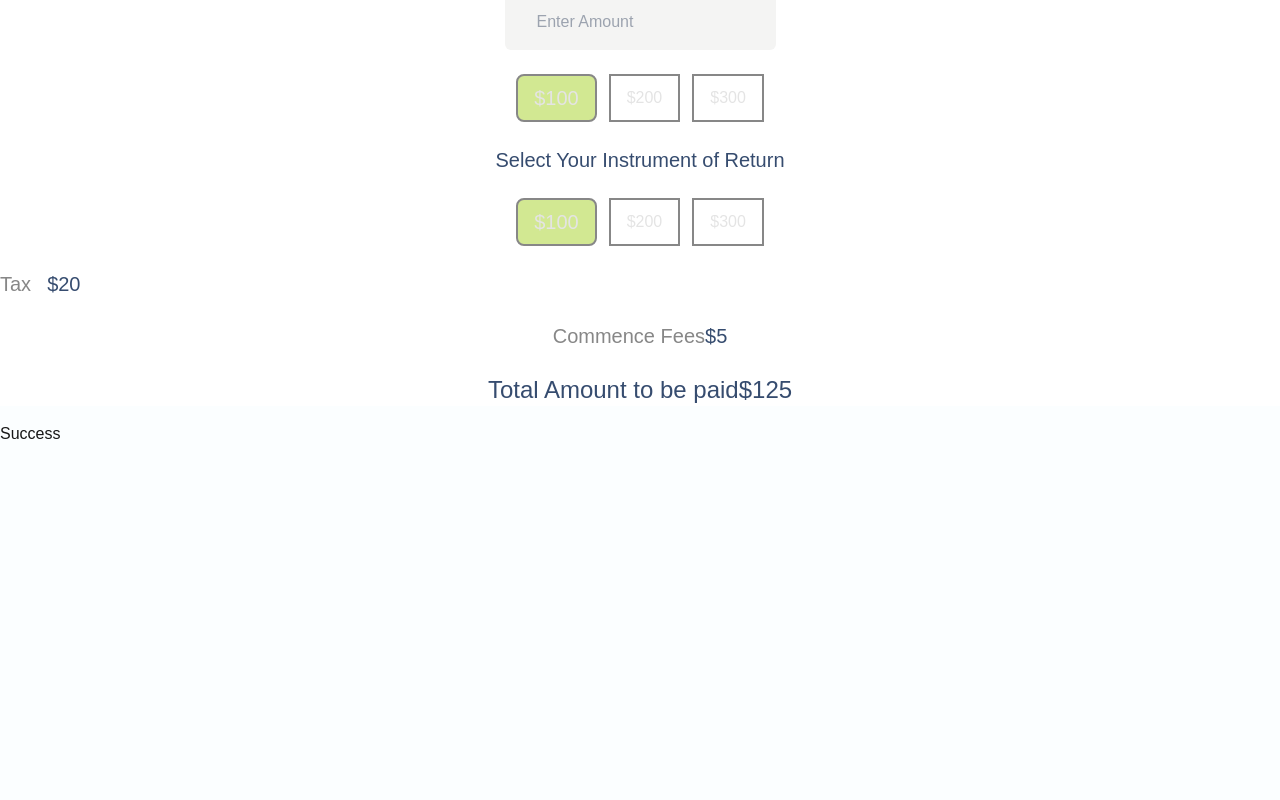
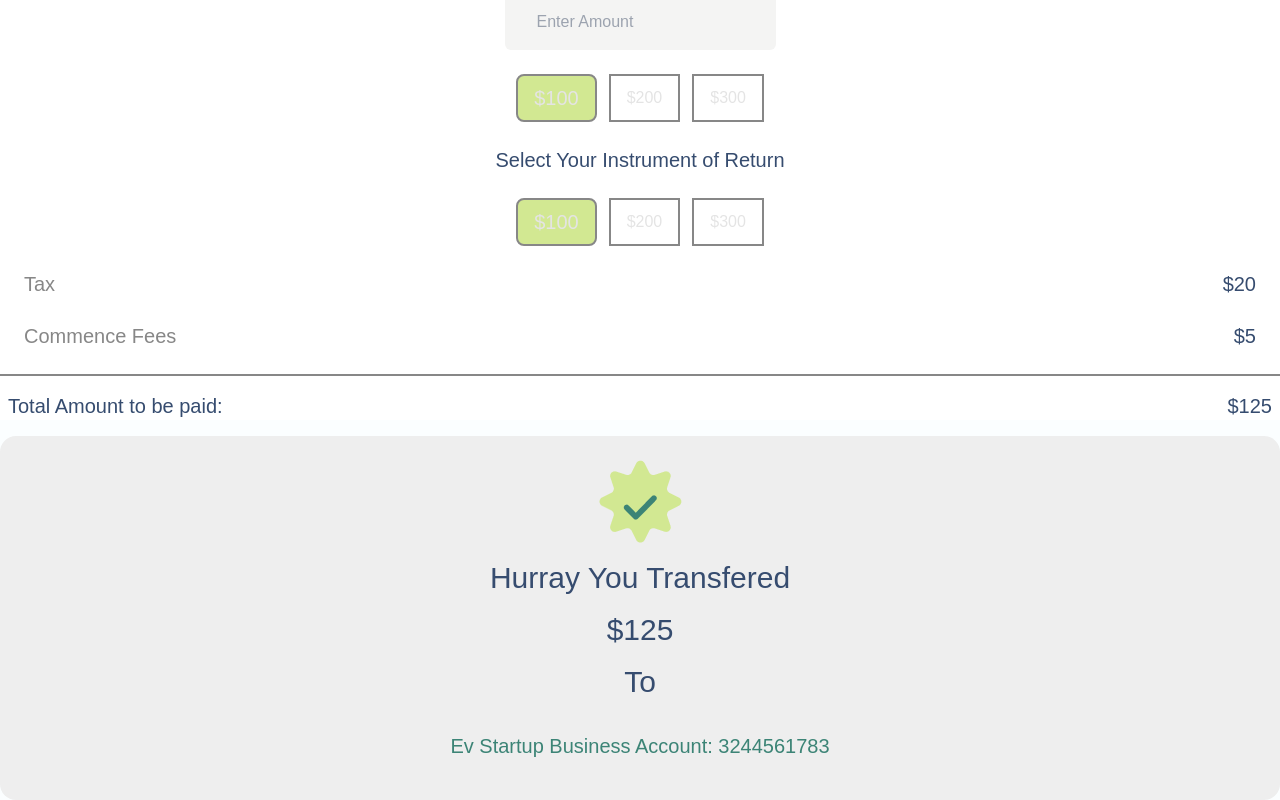
Before and after one commit to Sallah10/neighborhood-hub, a Next.js app: page / in a window 1280 px wide. Shown: the part 1864-2664 px from the top of the page. Before the commit the page ends 2310 px from the top, so only its background shows below. Built offline with nearby package versions, Linux system fonts and the light colour scheme.

Commit message:
success page done

```diff
--- a/app/subscribe.tsx
+++ b/app/subscribe.tsx
@@ -20,16 +20,16 @@ const Subscribe = () => {
                     <button className='px-4 py-2 text-[#E4E4E4] border-2 border-[#878787]'>$200</button>
                     <button className='px-4 py-2 text-[#E4E4E4] border-2 border-[#878787]'>$300</button>
                 </div>
-                <div className='flex gap-4 self-center w-full'>
+                <div className='flex justify-between px-6 w-full'>
                     <h3 className='text-[#878787] text-p'>Tax</h3>
                     <h3 className='text-[#364C6F] text-p'>$20</h3>
                 </div>
-                <div className='flex justify-between'>
+                <div className='flex justify-between px-6 w-full'>
                     <h3 className='text-[#878787] text-p'>Commence Fees</h3>
                     <h3 className='text-[#364C6F] text-p'>$5</h3>
                 </div>
-                <div className='text-[#364C6F] text-h3 flex justify-between'>
-                    <h3>Total Amount to be paid</h3>
+                <div className='text-[#364C6F] text-p flex justify-between px-2 w-full border-t-2 pt-4 border-[#878787] mx-2'>
+                    <h3>Total Amount to be paid:</h3>
                     <h3>$125</h3>
                 </div>
             </div>
--- a/app/success.tsx
+++ b/app/success.tsx
@@ -1,8 +1,21 @@
+'use client';
 import React from 'react'
+import Image from 'next/image';
+import star from './assets/success.png'
+import tick from './assets/check.png'
 
 const Success = () => {
     return (
-        <div>Success</div>
+        <>
+            <div className='rounded-2xl flex flex-col bg-[#EEEEEE] items-center py-6 px-2 w-full gap-4'>
+                <Image src={star} alt='sucess' className='' />
+                <Image src={tick} alt='sucess' className='-mt-16 mb-6' />
+                <h2 className='flex self-center text-h2'>Hurray You Transfered</h2>
+                <h2 className='text-h2'>$125</h2>
+                <h2 className='text-h2'>To</h2>
+                <p className='rounded-md px-6 py-4 text-p text-[#3C8476] text-center'>Ev Startup Business Account: 3244561783</p>
+            </div>
+        </>
     )
 }
 
```
Also changed, not shown: app/assets/check.png (added), app/assets/success.png (added).
